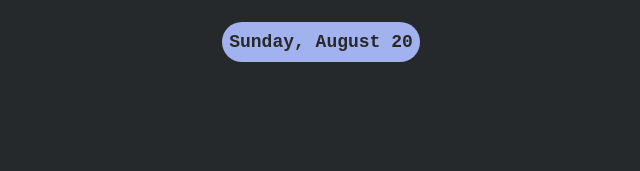
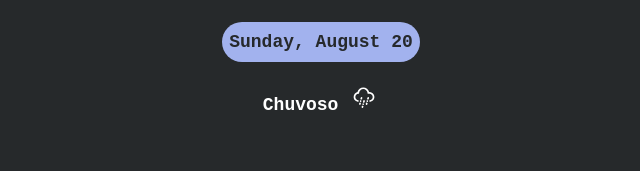
Before and after one commit to GustavoBoscoGit/weather-prediction-portfolio-frontend, a React (Create React App) app: page / in a window 1280 px wide. Shown: the part 129-300 px from the top of the page, without its empty margins (319-959 px from the left). Built offline with nearby package versions, Linux system fonts and the light colour scheme; the HTML template or start-up script is replaced by a standard one.

Commit message:
adição do clima do dia e icone

```diff
--- a/src/App.js
+++ b/src/App.js
@@ -1,4 +1,5 @@
 import React, { useState, useEffect } from 'react';
+import { WiRainMix } from "react-icons/wi";
 import "./index.css";
 
 function App() {
@@ -34,6 +35,9 @@ function App() {
           <p className="dataAtual">{formattedDate}</p>
         </div>
       </div>
+      <div className="conteiner">
+        <p className='climaDia'>Chuvoso <WiRainMix size={30}/></p>
+      </div>
     </div>
   );
 }
--- a/src/index.css
+++ b/src/index.css
@@ -34,3 +34,11 @@
   margin-top: 10px;
   margin-bottom: 10px;
 }
+
+.climaDia {
+  color: #FFF;
+  font-size: 18px;
+  font-style: normal;
+  font-weight: 550;
+  line-height: normal;
+}
```
